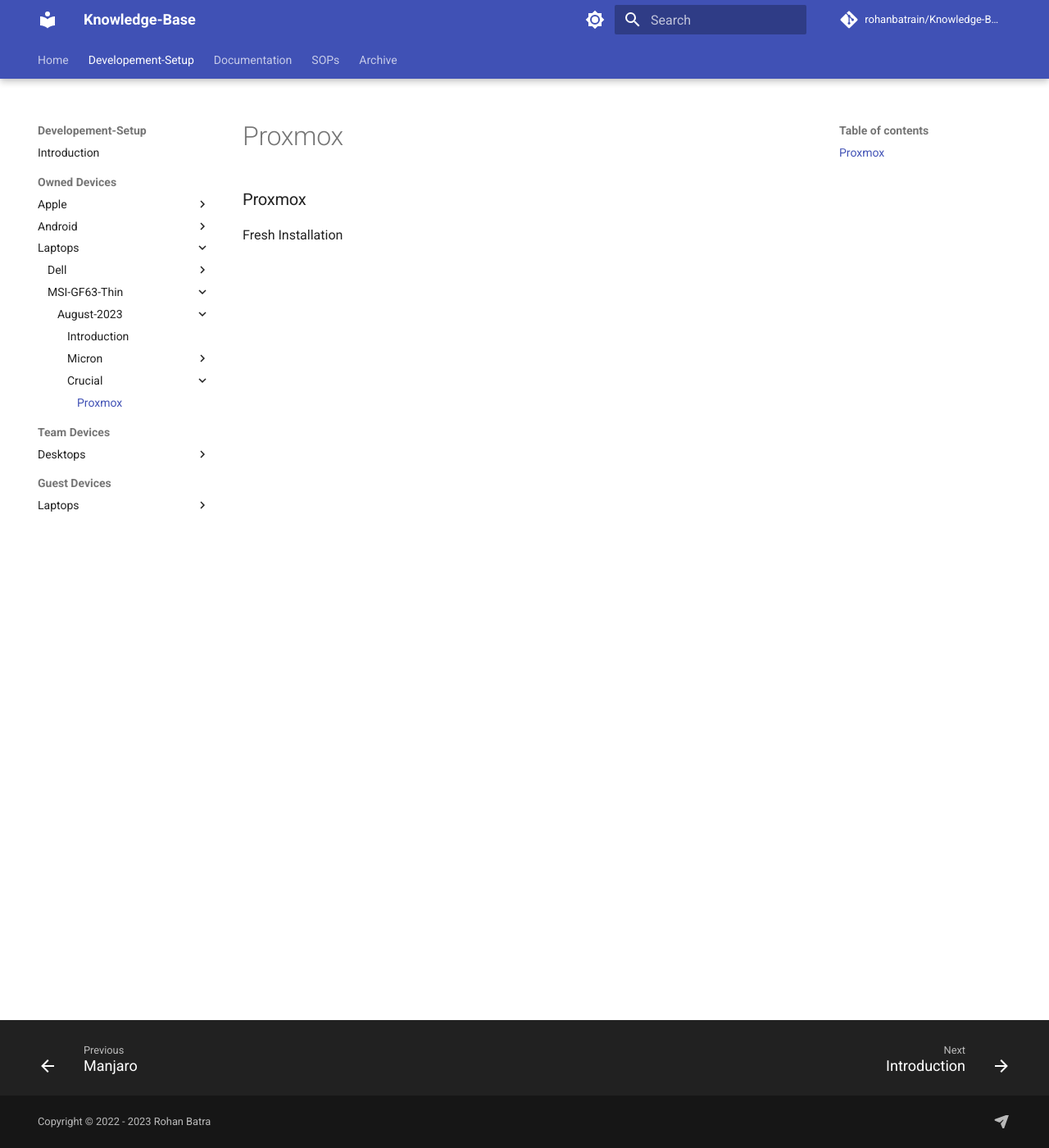
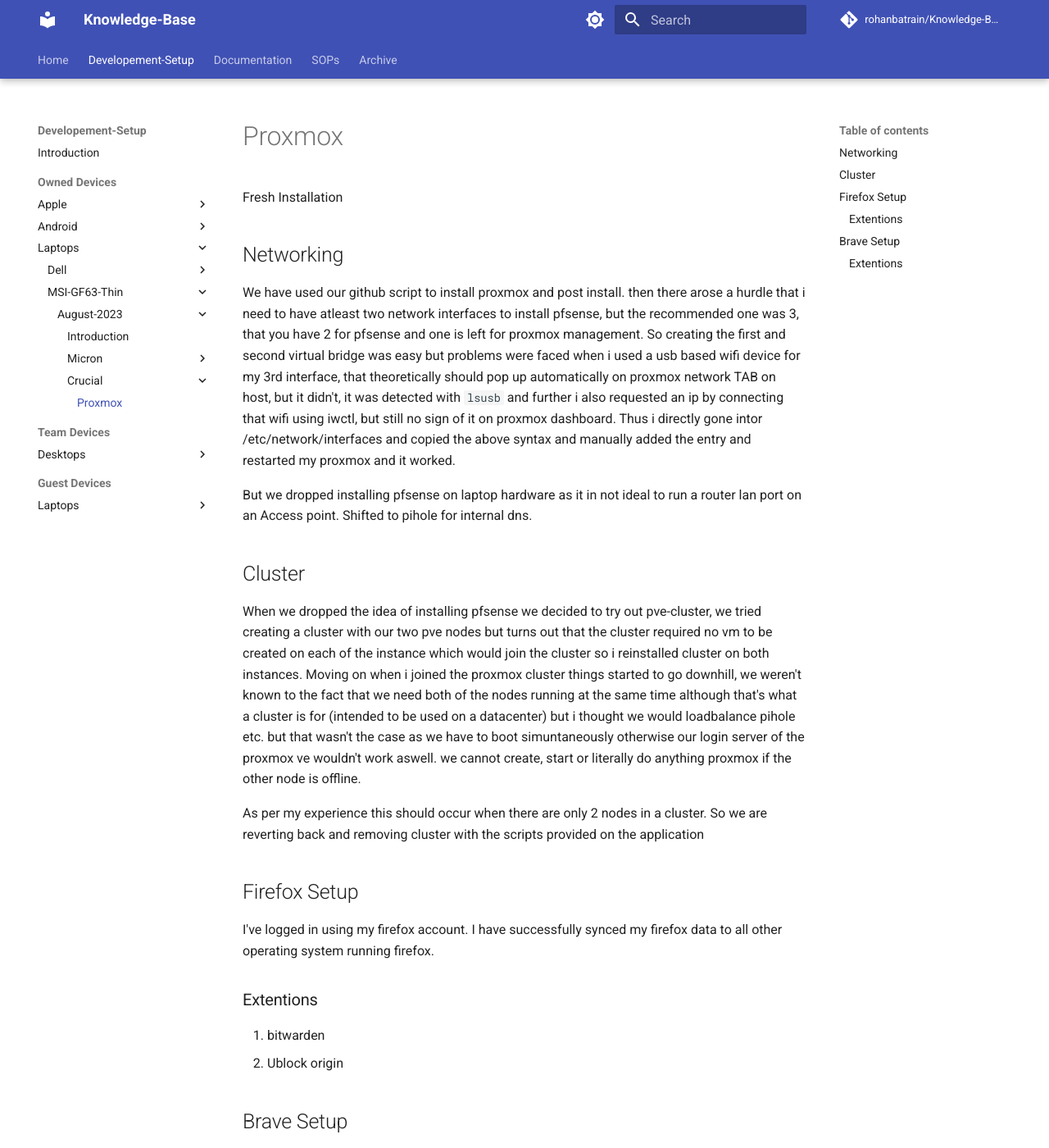
Before and after one commit to rohanbatrain/knowledge-base, an MkDocs documentation site: the page built from docs/Developement-Setup/Owned-Devices/Laptops/MSI/2023/August/Crucial-Drive/Proxmox.md, in a window 1280 px wide and 1400 px high. Shown: the whole window at 82% size. Built offline with MkDocs 1.6.1 and Material for MkDocs 9.7.7, drawn with Linux system fonts in a browser that asks for light colours; nearby versions of some CDN libraries; library files that are not in the unit come from our copies; comment, search, counter and statistics services are not loaded; some of the changed text lies outside the part shown.

Commit message:
Pushed updates for august and september.

```diff
--- a/docs/Developement-Setup/Owned-Devices/Laptops/MSI/2023/August/Crucial-Drive/Proxmox.md
+++ b/docs/Developement-Setup/Owned-Devices/Laptops/MSI/2023/August/Crucial-Drive/Proxmox.md
@@ -1,3 +1,63 @@
-### Proxmox
+# Proxmox
 
 Fresh Installation
+
+## Networking
+We have used our github script to install proxmox and post install. then there arose a hurdle that i need to have atleast two network interfaces to install pfsense, but the recommended one was 3, that you have 2 for pfsense and one is left for proxmox management. So creating the first and second virtual bridge was easy but problems were faced when i used a usb based wifi device for my 3rd interface, that theoretically should pop up automatically on proxmox network TAB on host, but it didn't, it was detected with `lsusb` and further i also requested an ip by connecting that wifi using iwctl, but still no sign of it on proxmox dashboard. Thus i directly gone intor /etc/network/interfaces and copied the above syntax and manually added the entry and restarted my proxmox and it worked.
+
+But we dropped installing pfsense on laptop hardware as it in not ideal to run a router lan port on an Access point. Shifted to pihole for internal dns.
+
+## Cluster
+
+When we dropped the idea of installing pfsense we decided to try out pve-cluster, we tried creating a cluster with our two pve nodes but turns out that the cluster required no vm to be created on each of the instance which would join the cluster so i reinstalled cluster on both instances. Moving on when i joined the proxmox cluster things started to go downhill, we weren't known to the fact that we need both of the nodes running at the same time although that's what a cluster is for (intended to be used on a datacenter) but i thought we would loadbalance pihole etc. but that wasn't the case as we have to boot simuntaneously otherwise our login server of the proxmox ve wouldn't work aswell. we cannot create, start or literally do anything proxmox if the other node is offline.
+
+As per my experience this should occur when there are only 2 nodes in a cluster. So we are reverting back and removing cluster with the scripts provided on the application
+
+## Firefox Setup
+
+I've logged in using my firefox account. I have successfully synced my firefox data to all other operating system running firefox.
+
+### Extentions
+
+1. bitwarden
+2. Ublock origin
+
+## Brave Setup
+
+### Extentions
+
+1. Scribe-how
+
+
+# Proxmox-Containers
+
+## Pihole
+
+We used proxmox lxc ubuntu 23.04 template and on top of it installed pihole.
+
+
+The steps of creating CT was:
+
+hostname: pihole
+disk size: 4
+Cores: 1
+Memory: 1024
+swap: 1024
+ipv4: static
+ipv6: dhcp request
+dns domain: pihole.vina.xxxx.xx.x
+dns-server: 1.1.1.1
+
+
+### Installing
+
+1. update the system and install curl
+
+2. go to pihole documentation or directly enter a controversial bash snippet w/o verifying :lol:
+
+`curl -sSL <https://install.pi-hole.net> | bash`
+
+3. give a static ip to pihole container.
+4. autostart=true
+
+# Proxmox Virtual Machines
--- a/mkdocs.yml
+++ b/mkdocs.yml
@@ -74,13 +74,15 @@ nav:
             - Iphone-6s:
               - August-2023:
                 - Production: "Developement-Setup/Owned-Devices/Apple/Iphone/6s/2023/August/Production.md"
-              - Testing
+              - September-2023:
+                - Production: "Developement-Setup/Owned-Devices/Apple/Iphone/6s/2023/September/Production.md"
         - Android:
           - OnePlus:
             - Kebab:
                 - Production:
                   - July-2023: "Developement-Setup/Owned-Devices/Android/One-Plus/Kebab/Production/2023/July/production.md"
                   - August-2023: "Developement-Setup/Owned-Devices/Android/One-Plus/Kebab/Production/2023/August/production.md"
+                  - September-2023: "Developement-Setup/Owned-Devices/Android/One-Plus/Kebab/Production/2023/September/production.md"
                 - Testing:
                   - Fresh-Device : "Developement-Setup/Owned-Devices/Android/One-Plus/Kebab/Testing/fresh-device.md"
                   - Evolution-X : "Developement-Setup/Owned-Devices/Android/One-Plus/Kebab/Testing/evolution-x.md"
@@ -107,7 +109,9 @@ nav:
               - Introduction: "Developement-Setup/Team-Devices/Desktops/Vina/Production/July/Introduction.md"
               - Installation: "Developement-Setup/Team-Devices/Desktops/Vina/Production/July/Installation.md"
               - Post-Installation: "Developement-Setup/Team-Devices/Desktops/Vina/Production/July/Post-Installation.md"
-            # - August-2023
+            - September:
+              - Installation: "Developement-Setup/Team-Devices/Desktops/Vina/Production/September/Installation.md"
+
 
         #- Laptops
       - Guest Devices:
```
Also changed, not shown: docs/Developement-Setup/Owned-Devices/Android/One-Plus/Kebab/Production/2023/August/production.md (+7 -0 lines), docs/Developement-Setup/Owned-Devices/Android/One-Plus/Kebab/Production/2023/September/production.md (added, +3 -0 lines), docs/Developement-Setup/Owned-Devices/Apple/Iphone/6s/2023/September/Production.md (added, +3 -0 lines), docs/Developement-Setup/Team-Devices/Desktops/Vina/Production/July/Introduction.md (+2 -2 lines), docs/Developement-Setup/Team-Devices/Desktops/Vina/Production/September/Installation.md (added, +32 -0 lines).
